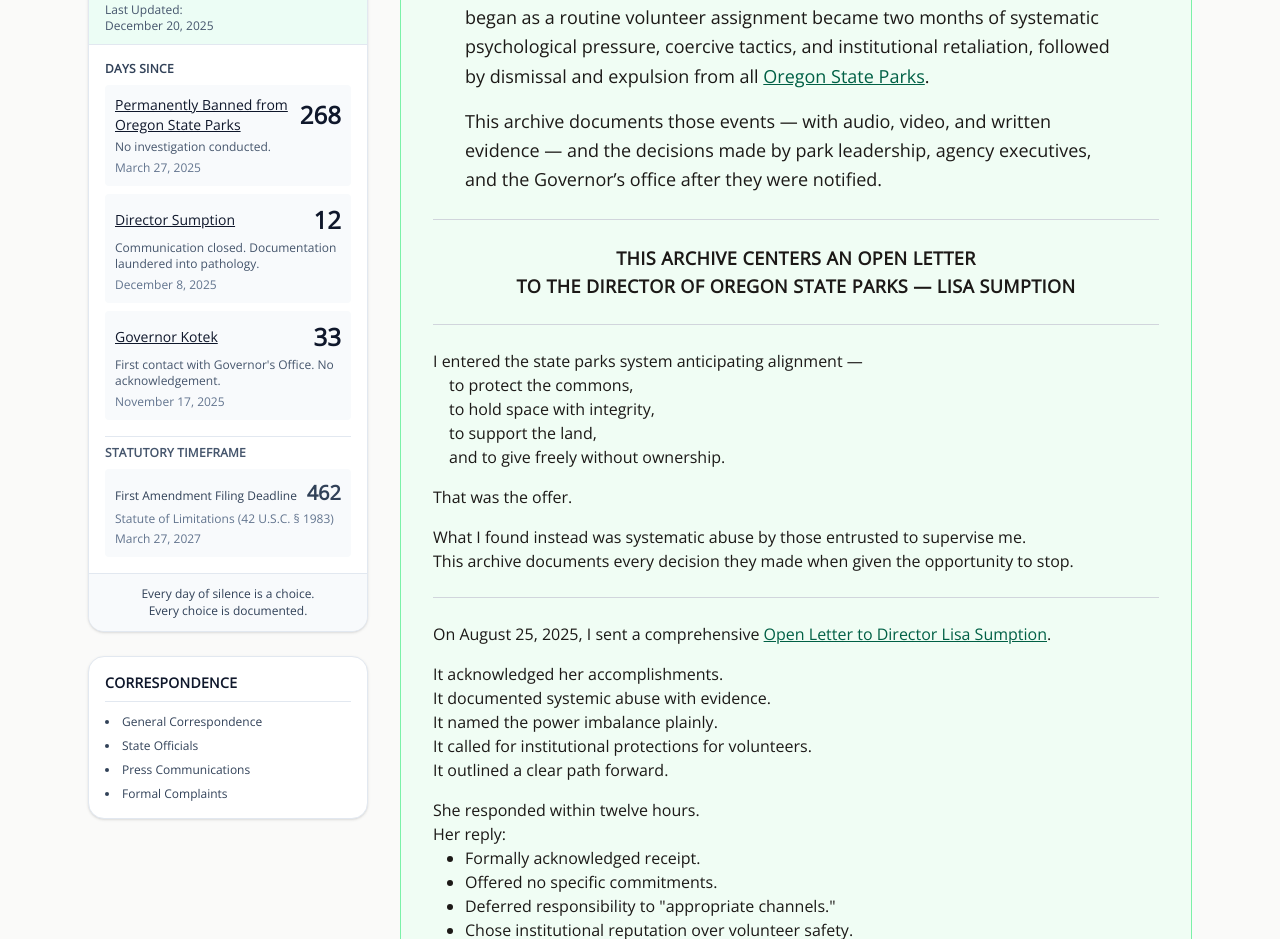
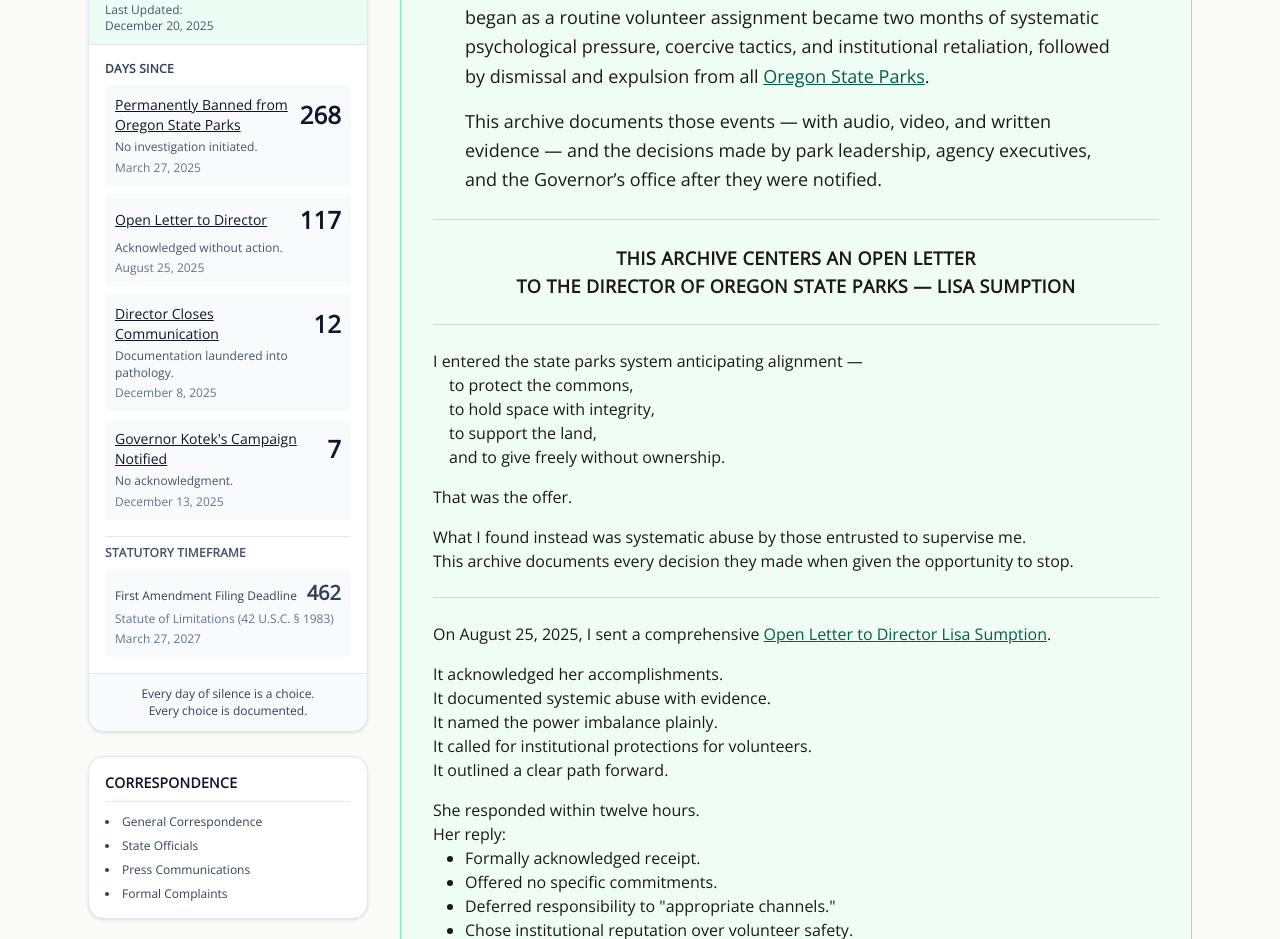
Before and after one commit to rswfire/rswfire.oprd, a Next.js app: page / in a window 1280 px wide. Shown: the part 900-1839 px from the top of the page. Built offline with nearby package versions, Linux system fonts and the light colour scheme.

Commit message:
Updated SilenceTracker.tsx

```diff
--- a/components/archive/SilenceTracker.tsx
+++ b/components/archive/SilenceTracker.tsx
@@ -21,19 +21,25 @@ const SILENCE_EVENTS: TrackedEvent[] = [
     {
         label: "Permanently Banned from Oregon State Parks",
         date: "2025-03-27",
-        context: "No investigation conducted.",
+        context: "No investigation initiated.",
         link: "/evidence/expulsion"
     },
     {
-        label: "Director Sumption",
+        label: "Open Letter to Director",
+        date: "2025-08-25",
+        context: "Acknowledged without action.",
+        link: "/lisa-sumption/open-letter"
+    },
+    {
+        label: "Director Closes Communication",
         date: "2025-12-08",
-        context: "Communication closed. Documentation laundered into pathology.",
+        context: "Documentation laundered into pathology.",
         link: "/lisa-sumption/closure"
     },
     {
-        label: "Governor Kotek",
-        date: "2025-11-17",
-        context: "First contact with Governor's Office. No acknowledgement.",
+        label: "Governor Kotek's Campaign Notified",
+        date: "2025-12-13",
+        context: "No acknowledgment.",
         link: "/governor-kotek"
     }
 ];
```
